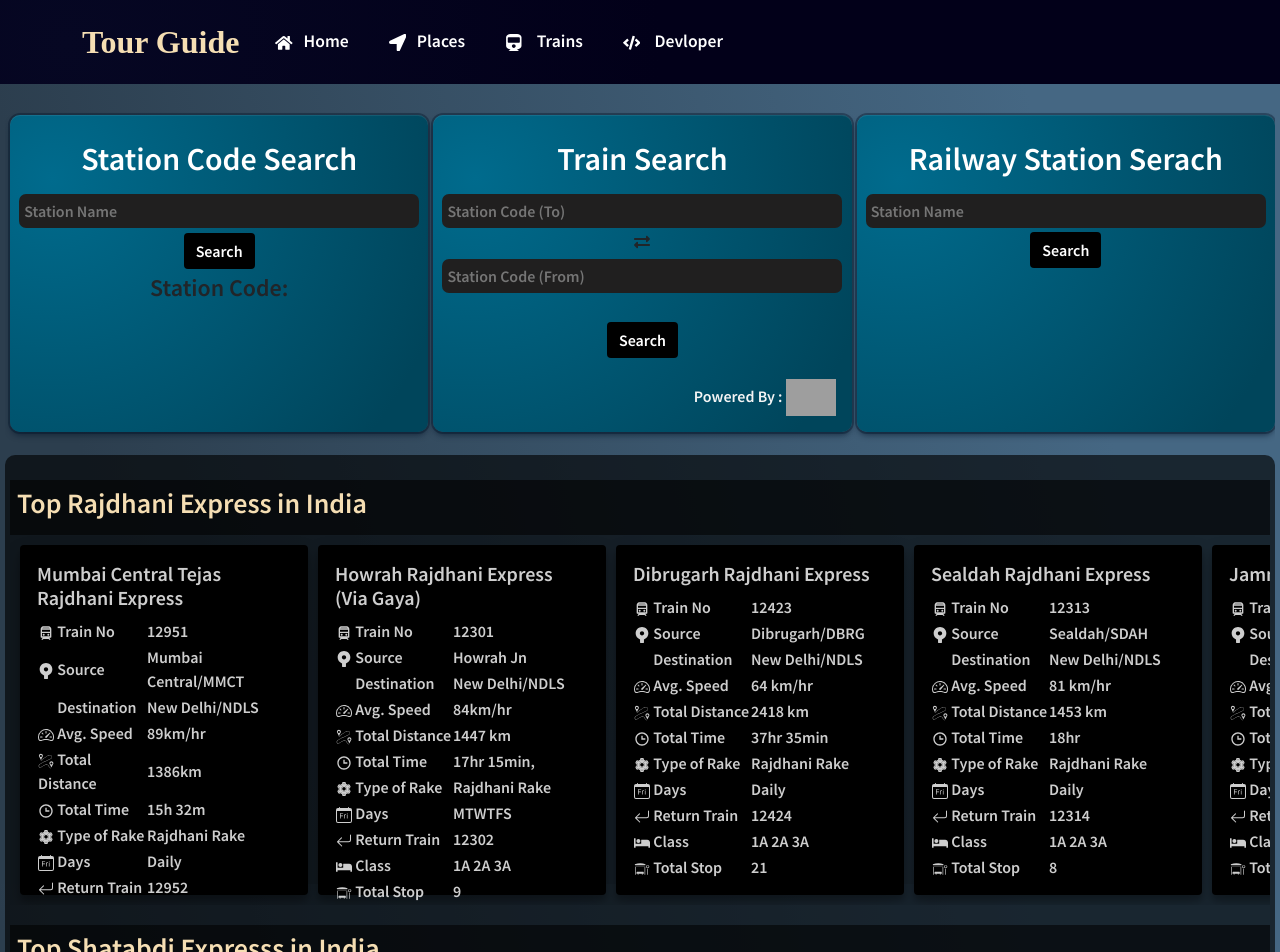
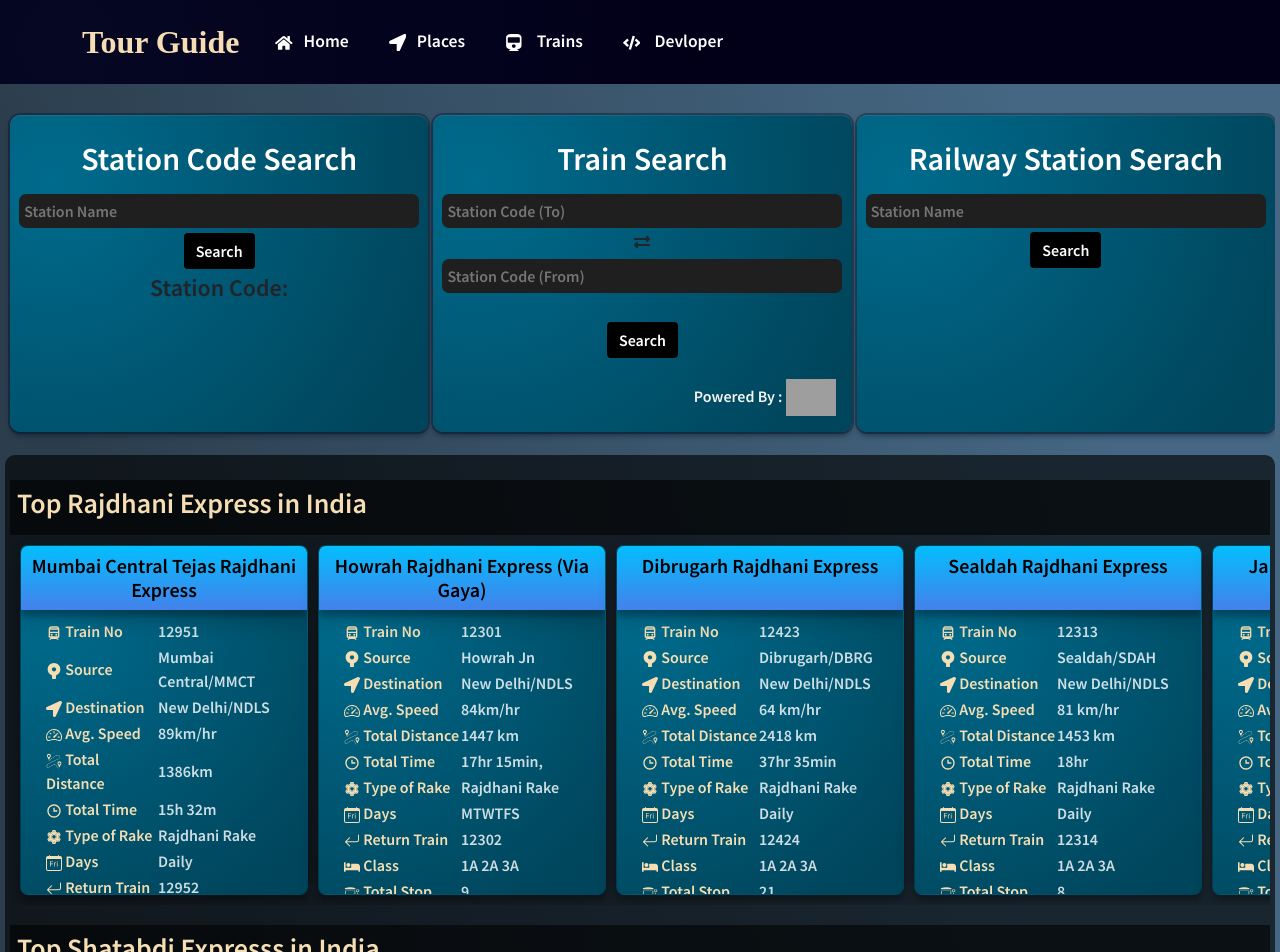
Before and after one commit to Sibten/TourGuide2, a React (Create React App) app: page /Train in a window 1280 px wide. Shown: the top 952 px of the page. Built offline with nearby package versions, Linux system fonts and the light colour scheme; grey boxes are pictures that could not be loaded.

Commit message:
Train Card Updated

```diff
--- a/src/Components/Sub-Components/CSS/trainCard.css
+++ b/src/Components/Sub-Components/CSS/trainCard.css
@@ -1,6 +1,31 @@
 .cardBody{
-  background-color: black;
-    box-shadow: rgba(0, 0, 0, 0.19) 0px 10px 20px, rgba(0, 0, 0, 0.23) 0px 6px 6px;
-    /* background-color: aquamarine; */
-    color: rgba(255, 255, 255, 0.808);
+  box-shadow: rgba(0, 0, 0, 0.19) 0px 10px 20px, rgba(0, 0, 0, 0.23) 0px 6px 6px;
+  /* background-color: aquamarine; */
+  /* background-image: linear-gradient( 174.2deg,  rgba(255,244,228,1) 7.1%, rgba(240,246,238,1) 67.4% ); */
+  background-image: radial-gradient( circle farthest-corner at 10% 20%,  rgba(0,107,141,1) 0%, rgba(0,69,91,1) 90% );
+  color: rgba(255, 255, 255, 0.808);
+    overflow-y: scroll;
+    border-radius: 8px;
+    padding: 0px;
+
 }
+.cardBody .cardTitle{
+  position: sticky;
+  margin-top: 0px;
+  padding:8px;
+  top: 0px;
+  color: black;
+  width: 100%;
+  text-align: center;
+  background-image:linear-gradient(0deg, #4481eb 0%, #04befe 100%);
+  /* overflow-y: scroll; */
+  height: 64px;
+  box-shadow: rgba(0, 0, 0, 0.19) 0px 10px 20px, rgba(0, 0, 0, 0.23) 0px 6px 6px;
+
+}
+.cardBody::-webkit-scrollbar{
+  width: 0px;
+}
+.cardBody .cardText .tdTitle{
+  color: wheat;
+}
--- a/src/Components/Sub-Components/JS/TrainCard.js
+++ b/src/Components/Sub-Components/JS/TrainCard.js
@@ -3,9 +3,10 @@ import { Button, Card } from 'react-bootstrap'
 import {BiTargetLock, BiTrain,BiTime} from 'react-icons/bi'
 import {AiTwotoneSetting} from 'react-icons/ai'
 import {BsArrowReturnLeft, BsCalendarDate, BsCalendarDay, BsSpeedometer2 } from 'react-icons/bs'
-import { FaBed, FaSourcetree } from 'react-icons/fa';
+import { FaBed, FaSourcetree,FaLocationArrow } from 'react-icons/fa';
 import { GrLocationPin } from 'react-icons/gr';
 import { GiPathDistance,GiBusStop } from 'react-icons/gi';
+// import { IoLocationSharp } from 'react-icons/io';
 import "../CSS/trainCard.css"
 export default function TrainCard(props) {
 
@@ -18,52 +19,52 @@ export default function TrainCard(props) {
     <div>
       <Card className="cardBody" style={{ width: '18rem',margin:"5px",height:"350px",textAlign:"left" }}>
 
-      <Card.Body>
+      <Card.Body style={{padding:"0px"}}>
         <Card.Title className='cardTitle'> {data[tn]["tname"]}</Card.Title>
         <Card.Text className='cardText'>
-          <table>
+          <table style={{marginLeft:"24px"}}>
             <tr>
-              <td> <BiTrain/> Train No </td>
+              <td className='tdTitle'> <BiTrain/> Train No </td>
               <td> {tn}</td>
             </tr>
             <tr>
-              <td> <FaSourcetree/> Source  </td>
+              <td className='tdTitle'> <FaSourcetree/> Source  </td>
               <td> {data[tn]["source"]}</td>
             </tr>
             <tr>
-              <td> <GrLocationPin/>  Destination </td>
+              <td className='tdTitle'> <FaLocationArrow/>  Destination </td>
               <td> {data[tn]["destn"]}</td>
             </tr>
             <tr>
-              <td> <BsSpeedometer2/>  Avg. Speed  </td>
+              <td className='tdTitle'> <BsSpeedometer2/>  Avg. Speed  </td>
               <td> {data[tn]["speed"]} </td>
             </tr>
             <tr>
-              <td> <GiPathDistance/> Total Distance</td>
+              <td className='tdTitle'> <GiPathDistance/> Total Distance</td>
               <td> {data[tn]["distance"]} </td>
             </tr>
             <tr>
-              <td> <BiTime/> Total Time   </td>
+              <td className='tdTitle'> <BiTime/> Total Time   </td>
               <td> {data[tn]['travel']} </td>
             </tr>
             <tr>
-              <td> <AiTwotoneSetting/> Type of Rake </td>
+              <td className='tdTitle'> <AiTwotoneSetting/> Type of Rake </td>
               <td>{data[tn]["type"]}</td>
             </tr>
             <tr>
-              <td><BsCalendarDay/> Days </td>
+              <td className='tdTitle'><BsCalendarDay/> Days </td>
               <td>{data[tn]['days']}</td>
             </tr>
             <tr>
-              <td><BsArrowReturnLeft/> Return Train </td>
+              <td className='tdTitle'><BsArrowReturnLeft/> Return Train </td>
               <td>{data[tn]["return"]}</td>
             </tr>
             <tr>
-              <td><FaBed/> Class </td>
+              <td className='tdTitle'><FaBed/> Class </td>
               <td>{data[tn]["class"]}</td>
             </tr>
             <tr>
-              <td><GiBusStop/> Total Stop </td>
+              <td className='tdTitle'><GiBusStop/> Total Stop </td>
               <td>{data[tn]["stoppage"]}</td>
             </tr>
           </table>
```
